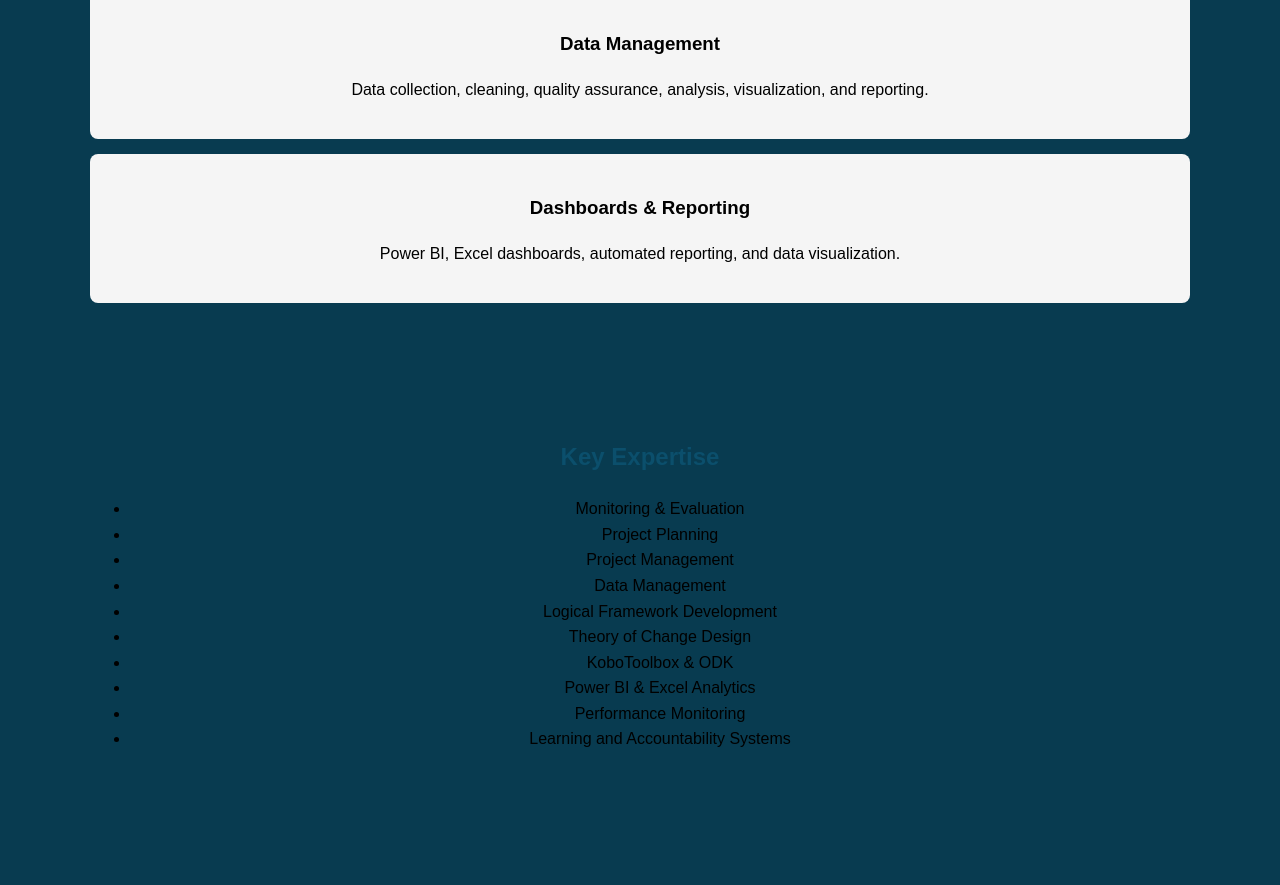
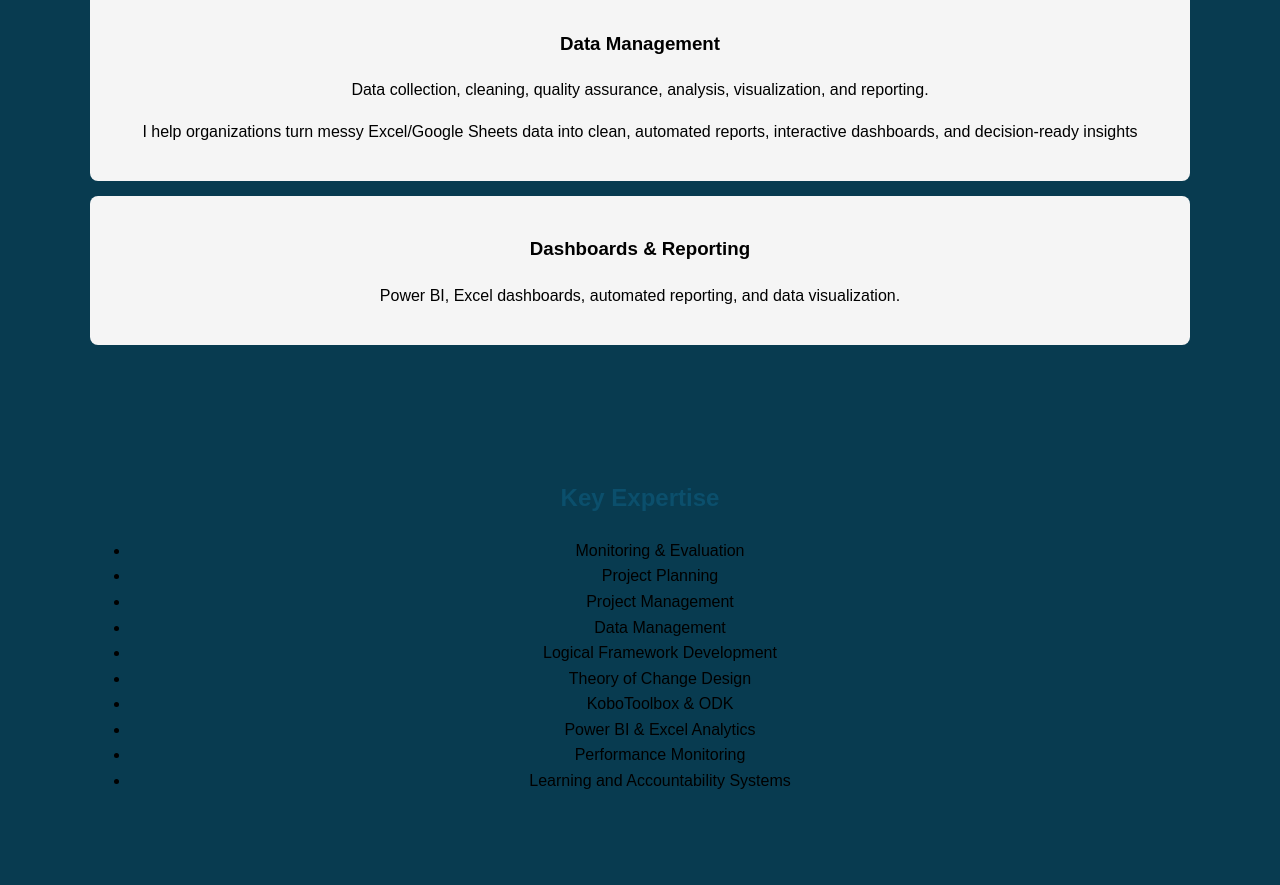
Before and after one commit to mealdata/chala-tesfaye.github.io, a plain HTML site: page index.html in a window 1280 px wide. Shown: the part 1202-2087 px from the top of the page. Drawn offline with Linux system fonts and the light colour scheme.

Commit message:
Add description for data management services
Added a new paragraph describing data services.

```diff
--- a/index.html
+++ b/index.html
@@ -101,6 +101,7 @@ evidence-based decision making.
 <div class="card">
 <h3>Data Management</h3>
 <p>Data collection, cleaning, quality assurance, analysis, visualization, and reporting.</p>
+<P>I help organizations turn messy Excel/Google Sheets data into clean, automated reports, interactive dashboards, and decision-ready insights</P>
 </div>
 
 <div class="card">
```
